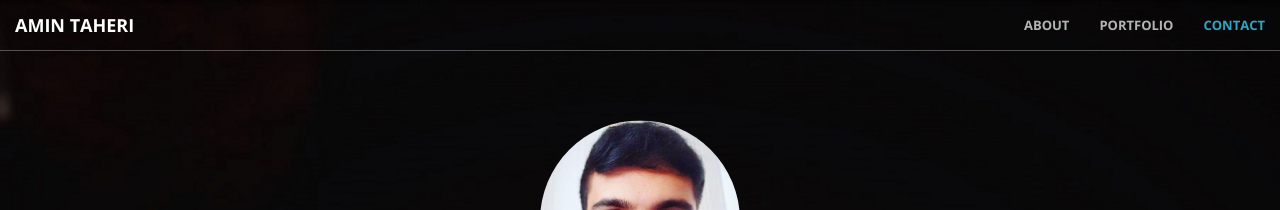
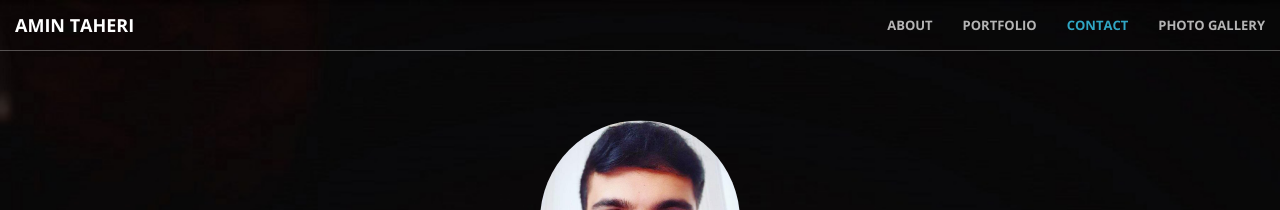
Before and after one commit to AminTaheri23/AminTaheri23.github.io, a Jekyll site: the page built from index.html, in a window 1280 px wide. Shown: the top 210 px of the page. Built offline with Jekyll 4.4.1, drawn with Linux system fonts in a browser that asks for light colours.

Commit message:
add photo gallery to navbar

```diff
--- a/_includes/myphotos.html
+++ b/_includes/myphotos.html
@@ -6,7 +6,7 @@
 
 
     <div align="center">
-      <h4 class="img-caption">Select a button</h4>
+      <h3 class="img-caption"><b>Select a button</b></h3>
       <div class="text-center">
         <button class="btn btn-default filter-button center" data-filter="all">All</button>
         <button class="btn btn-default filter-button center" data-filter="CACTB">CACTB</button>
--- a/_includes/nav.html
+++ b/_includes/nav.html
@@ -17,16 +17,14 @@
                 <li>
                     <a class="page-scroll" href="#about">About</a>
                 </li>
-                <!--
-                <li>
-                    <a class="page-scroll" href="#services">Services</a>
-                </li>
-                -->
                 <li>
                     <a class="page-scroll" href="#portfolio">Portfolio</a>
                 </li>
                 <li>
                     <a class="page-scroll" href="#contact">Contact</a>
+                </li>
+                <li>
+                    <a class="page-scroll" href="/gallery.html">Photo Gallery</a>
                 </li>
             </ul>
         </div>
```
